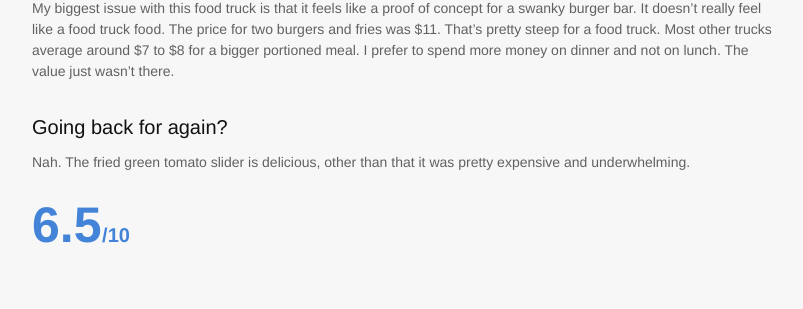
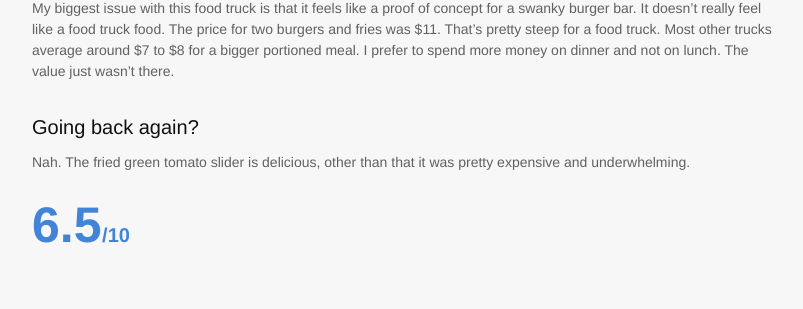
Before and after one commit to chikeorjih/chikeorjih.github.io, a Jekyll site: the page built from _posts/2016-02-25-food-truck-slide-piece.md, in a window 1280 px wide. Shown: the part 1698-2007 px from the top of the page, without its empty margins (238-1041 px from the left). Built offline with Jekyll 4.4.1, drawn with Linux system fonts in a browser that asks for light colours; nearby versions of some CDN libraries.

Commit message:
slider piece fix

```diff
--- a/_posts/2016-02-25-food-truck-slide-piece.md
+++ b/_posts/2016-02-25-food-truck-slide-piece.md
@@ -25,7 +25,7 @@ Hesitation aside, I walked up and got one lamb slider, one fried green tomato sl
 ### Value
 My biggest issue with this food truck is that it feels like a proof of concept for a swanky burger bar. It doesn't really feel like a food truck food. The price for two burgers and fries was $11. That's pretty steep for a food truck. Most other trucks average around $7 to $8 for a bigger portioned meal. I prefer to spend more money on dinner and not on lunch. The value just wasn't there.
 
-### Going back for again?
+### Going back again?
 Nah. The fried green tomato slider is delicious, other than that it was pretty expensive and underwhelming.
 
 {% include rating.html score="6.5" %}
```
